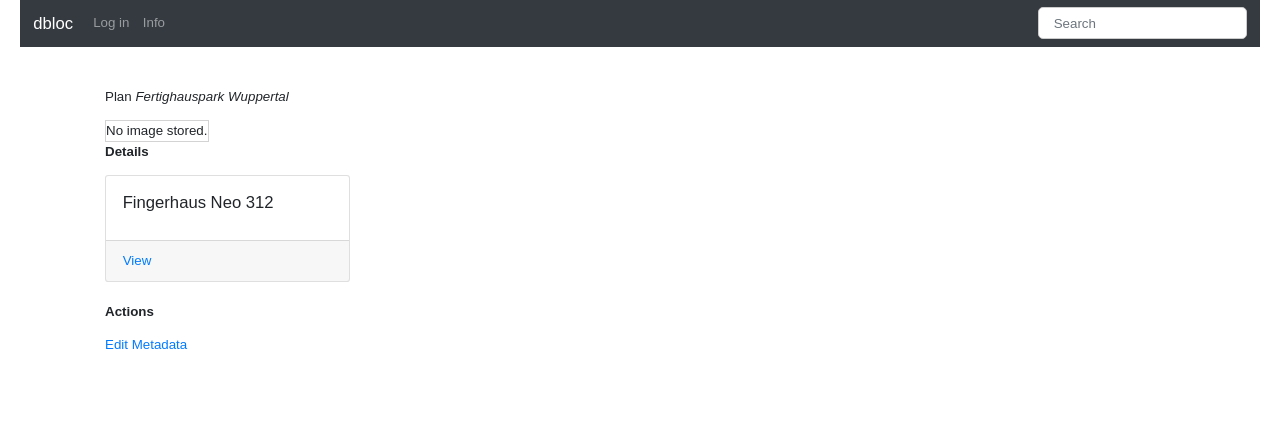
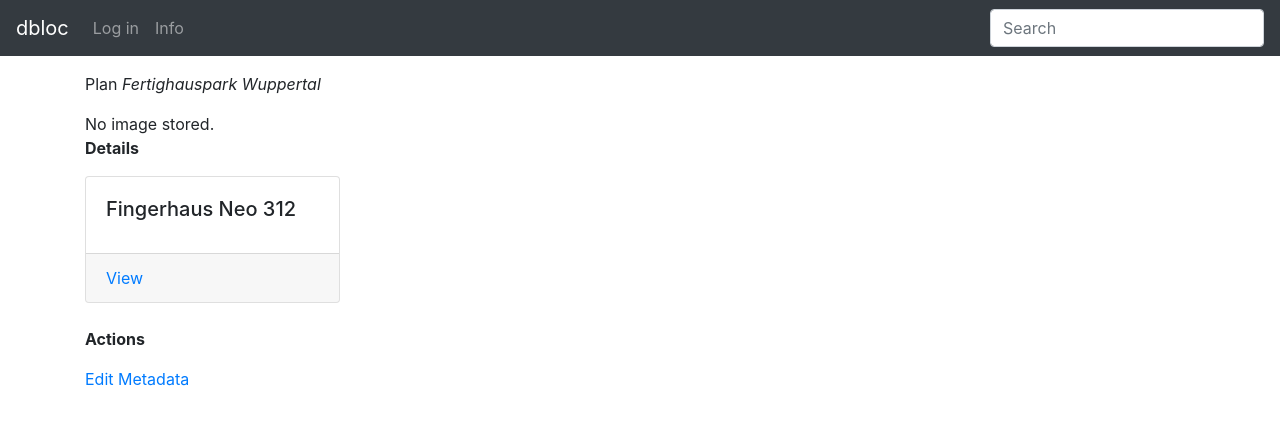
Before and after one commit to motlib/dbloc, a Django app: page /plan/1/ in a window 1280 px wide. Shown: the top 425 px of the page. Run offline with Django 3.2, Linux system fonts and the light colour scheme; data comes from the database, SQL or seed files in the repository; some libraries are stand-ins or nearby versions.

Commit message:
Remove custom stylesheet and remove additional content div

```diff
--- a/dbloc/templates/base.html
+++ b/dbloc/templates/base.html
@@ -8,18 +8,15 @@
           content="width=device-width, initial-scale=1, shrink-to-fit=no">
     <link rel="stylesheet"
           href="{% static 'css/bootstrap.min.css' %}">
-    <link rel="stylesheet"
-          href="{% static 'css/style.css' %}" />
 
     <title>dbloc</title>
   </head>
+
   <body>
     {% include 'navbar.html' %}
 
-    <main class="container" role="main">
-      <div id="content">
-        {% block content %}{% endblock %}
-      </div>
+    <main id="content" class="container mt-3" role="main">
+      {% block content %}{% endblock %}
     </main>
 
     <script src="{% static 'js/jquery-3.5.1.min.js' %}"></script>
```
